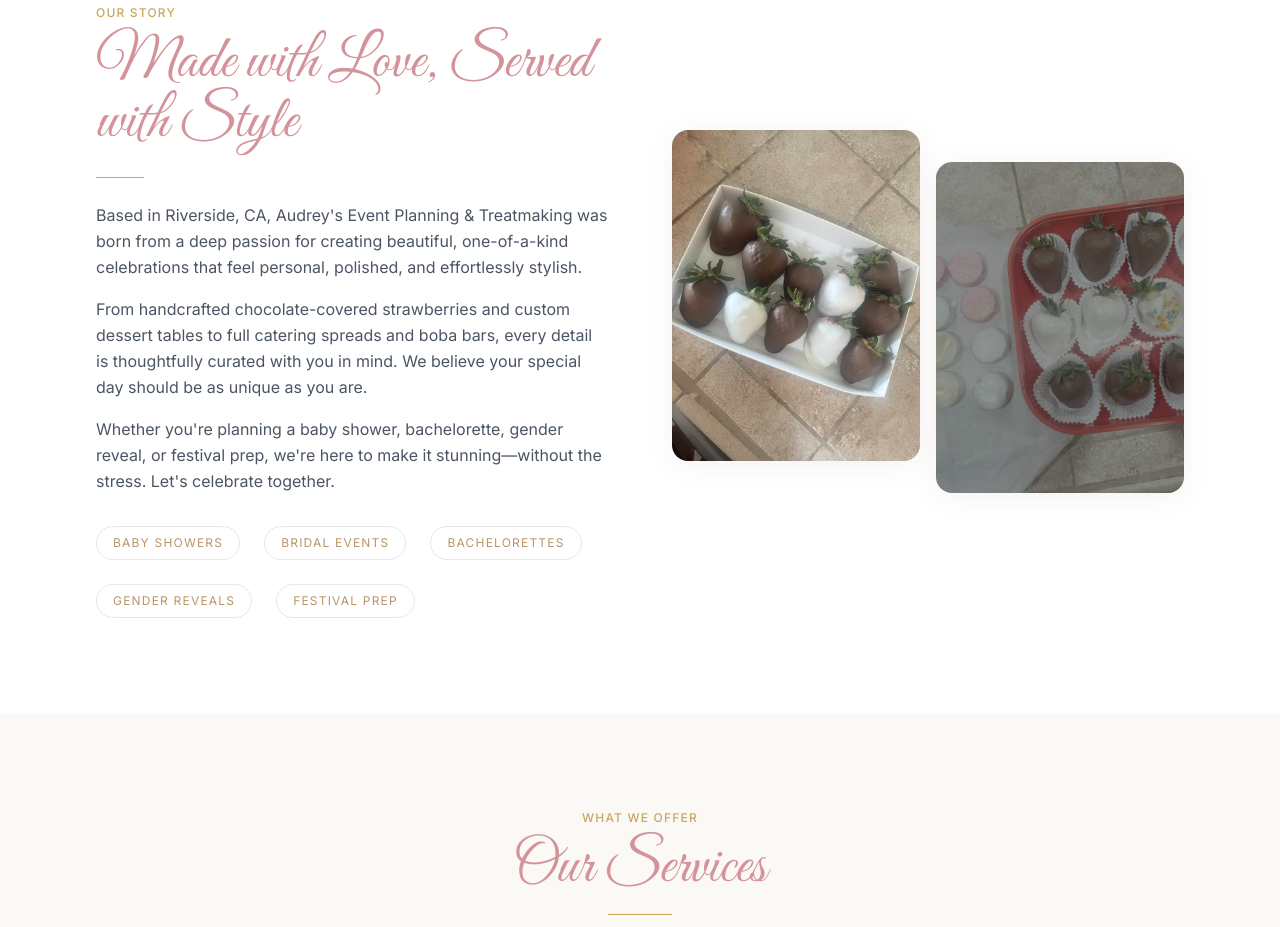
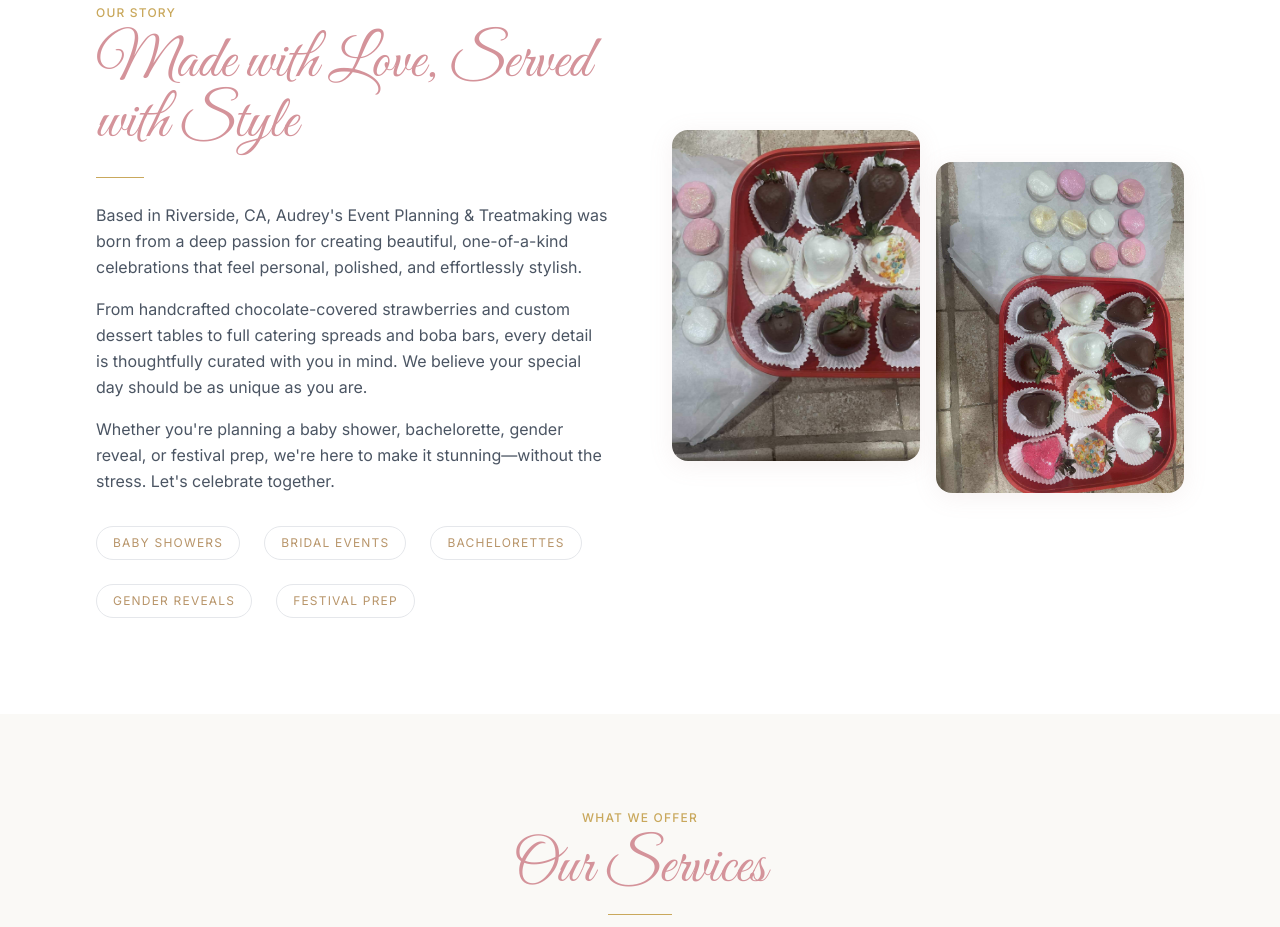
Before and after one commit to DoubleB00/Audrey-EventPlanning, a React (Vite) app: page / in a window 1280 px wide. Shown: the part 2160-3087 px from the top of the page. Built offline with nearby package versions, Linux system fonts and the light colour scheme.

Commit message:
Updated About.tsx

```diff
--- a/src/components/About.tsx
+++ b/src/components/About.tsx
@@ -31,10 +31,10 @@ export default function About() {
 
           <div className="order-1 md:order-2 grid grid-cols-2 gap-4">
             <div className="rounded-2xl overflow-hidden shadow-elegant aspect-[3/4]">
-              <img src="/image2.jpeg" alt="Chocolate covered strawberries" className="w-full h-full object-cover" />
+              <img src="/att.cBfMgj5SVP1jAJcM7Xga2QkuY41GbAdedXD8db9MIuA.JPG" alt="Chocolate covered strawberries and dipped Oreos" className="w-full h-full object-cover" loading="lazy" />
             </div>
             <div className="rounded-2xl overflow-hidden shadow-elegant aspect-[3/4] mt-8">
-              <img src="/image3.jpeg" alt="Treats and desserts" className="w-full h-full object-cover" />
+              <img src="/att.sqF4CA0doMjwunUsIZiLo8VDhbP8yK9mPaT8i30o3-c.JPG" alt="Assorted chocolate treats and strawberry boxes" className="w-full h-full object-cover" loading="lazy" />
             </div>
           </div>
         </div>
```
